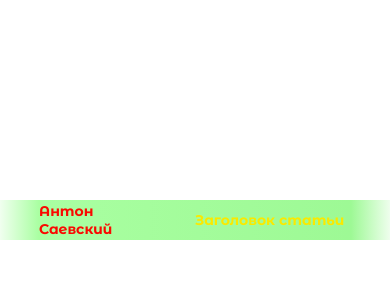
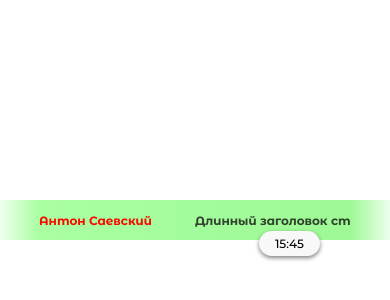
Before and after one commit to vodyaraman/SuchaNotepad, a React Native app in the folder NotePad/: screen / in a window 390 px wide. Shown: the part 202-502 px from the top of the page. Built offline with nearby package versions, Linux system fonts and the light colour scheme.

Commit message:
Filling pull pt. 3
- Made a lot of configuration for NotePlate component and made new smallplate component to the pull (shared)

```diff
--- a/NotePad/App.js
+++ b/NotePad/App.js
@@ -1,6 +1,6 @@
 import React, { useEffect, useState } from 'react';
-import { StyleSheet, View } from 'react-native';
-import { CustomText, NotePlate } from './App/Pull/Note/index.js';
+import { StyleSheet, View, Text } from 'react-native';
+import { CustomText, NotePlate, SmallUnderplate } from './App/Pull/Note/index.js';
 import { NoteUser } from './App/Entities/User';
 import * as Font from 'expo-font';
 import * as SplashScreen from 'expo-splash-screen';
@@ -42,8 +42,12 @@ export default function App() {
       rightColor="#5cf54e"
       height={40}
       leftSlot={<NoteUser />}
-      rightSlot={<CustomText text="Заголовок статьи"  textColor="#fae900"/>}
-      />
+      rightSlot={<CustomText text="Длинный заголовок статьи"  textColor="#121010"/>}
+      bottomSlot={
+      <SmallUnderplate>
+        <Text style={styles.Text}>15:45</Text>
+      </SmallUnderplate>
+      }/>
     </View>
   );
 }
@@ -51,10 +55,14 @@ export default function App() {
 const styles = StyleSheet.create({
   container: {
     flex: 1,
-    alignItems: 'center',
+    alignItems: 'strech',
     justifyContent: 'center',
   },
-  text: {
+  Text: {
+    fontFamily: "Montserrata-medium",
+    fontWeight: 500,
+    fontSize: "9pt",
     color: 'black',
+    justifyContent: 'center',
   },
 });
--- a/NotePad/App/Entities/User/UI/note-user.js
+++ b/NotePad/App/Entities/User/UI/note-user.js
@@ -1,11 +1,11 @@
 import { StyleSheet, View } from "react-native";
 import { CustomText } from "../../../Pull/Note";
-
+//    <View style = {styles.noteUser}>
 const NoteUser = () => {
     return (
-    <View style = {styles.noteUser}>
+    <>
         <CustomText textColor="#fa0900" text="Антон Саевский" flex="start"/>
-    </View>
+    </>
 )};
 
 export default NoteUser;
@@ -13,6 +13,6 @@ export default NoteUser;
 const styles = StyleSheet.create({
     noteUser: {
         height: "100%",
-        width: "50%",
+        width: "100%",
     },
 })
--- a/NotePad/App/Pull/Note/UI/custom-text.js
+++ b/NotePad/App/Pull/Note/UI/custom-text.js
@@ -11,7 +11,10 @@ const CustomText = ({ textColor, text, flex }) => {
       style={[styles.text, {
         color: textColor,
         justifyContent: `flex-${flex}`
-        }]}>
+        }]}
+        numberOfLines={1} // Ограничиваем одной строкой
+        ellipsizeMode="tail" // Сокращаем текст в конце, если не вмещается
+        >
       {text}
     </Text>
   );
@@ -25,9 +28,9 @@ const styles = StyleSheet.create({
     height: "100%",
     display: "flex",
     flexDirection: "row",
-    justifyContent: "flex-start",
     alignItems: "center",
     fontWeight: "bold",
-    fontFamily: "Montserrata-bold"
+    fontFamily: "Montserrata-bold",
+    fontSize: 12,
   },
 });
--- a/NotePad/App/Pull/Note/UI/note-plate.js
+++ b/NotePad/App/Pull/Note/UI/note-plate.js
@@ -18,12 +18,13 @@ const NotePlate = ({ leftColor, rightColor, leftSlot, rightSlot, bottomSlot, hei
                 start={{ x: 0, y: 0 }}
                 end={{ x: 1, y: 0 }}
             >
-                {/* Aligning left and right slots at opposite ends */}
-                <View style={styles.flexibleSlot}>{leftSlot}</View>
-                <View style={styles.flexibleSlot}>{rightSlot}</View>
-
-                {/* Bottom slot positioned absolutely within the middle gradient */}
-                <View style={styles.bottomSlot}>
+                <View style={styles.TextSlotLeft}>
+                    {leftSlot}
+                </View>
+                <View style={styles.TextSlotRight}>
+                    {rightSlot}
+                </View>
+                <View style={styles.BottomSlot}>
                     {bottomSlot}
                 </View>
             </LinearGradient>
@@ -40,6 +41,7 @@ const NotePlate = ({ leftColor, rightColor, leftSlot, rightSlot, bottomSlot, hei
 
 const styles = StyleSheet.create({
     NotePlate: {
+        position: 'relative',
         width: '100%',
         height: 40,
         flexDirection: 'row',
@@ -53,17 +55,22 @@ const styles = StyleSheet.create({
         width: '80%',
         height: '100%',
         flexDirection: 'row',
-        position: 'relative', // Allow absolute positioning within
-        justifyContent: 'space-between', // Distribute left and right slots
+        position: 'relative',
+        justifyContent: 'space-between',
     },
-    flexibleSlot: {
+    TextSlotLeft: {
         flex: 1,
-        justifyContent: 'center', // Optional: to center vertically
+        alignItems: "flex-start",
     },
-    bottomSlot: {
-        position: 'absolute', // Absolute within middle gradient
-        bottom: '40%',
-        right: '10%', // Positioned to the bottom-right
+    TextSlotRight: {
+        flex: 1,
+        opacity: 0.79,
+        alignItems: "flex-end",
+    },
+    BottomSlot: {
+        position: 'absolute',
+        bottom: '-40%',
+        right: '10%',
     },
 });
 
--- /dev/null
+++ b/NotePad/App/Pull/Note/UI/small-underplate.js
@@ -0,0 +1,26 @@
+import { StyleSheet, View } from "react-native";
+
+const SmallUnderplate = ({children}) => {
+    return (
+    <View style = {styles.Underplate}>
+        {children}
+    </View>
+)};
+
+export default SmallUnderplate;
+
+const styles = StyleSheet.create({
+    Underplate: {
+        paddingTop: 5,
+        paddingBottom: 5,
+        paddingLeft: 16,
+        paddingRight: 16,
+        borderRadius: 15,
+        backgroundColor: "#F8F8F8",
+        shadowColor: '#000',
+        shadowOffset: { width: 0, height: 2 },
+        shadowOpacity: 0.5,
+        shadowRadius: 4,
+        elevation: 5, // Необходим для отображения теней в Android
+    },
+})
--- a/NotePad/App/Pull/Note/index.js
+++ b/NotePad/App/Pull/Note/index.js
@@ -1,5 +1,6 @@
 import NotePlate from "./UI/note-plate";
-import CustomText from "../Note/UI/custom-text";
-export {NotePlate, CustomText};
+import CustomText from "./UI/custom-text";
+import SmallUnderplate from "./UI/small-underplate"
+export {NotePlate, CustomText, SmallUnderplate};
 
 /* Pull/Note определяет визуальное оформление для заметок */
```
